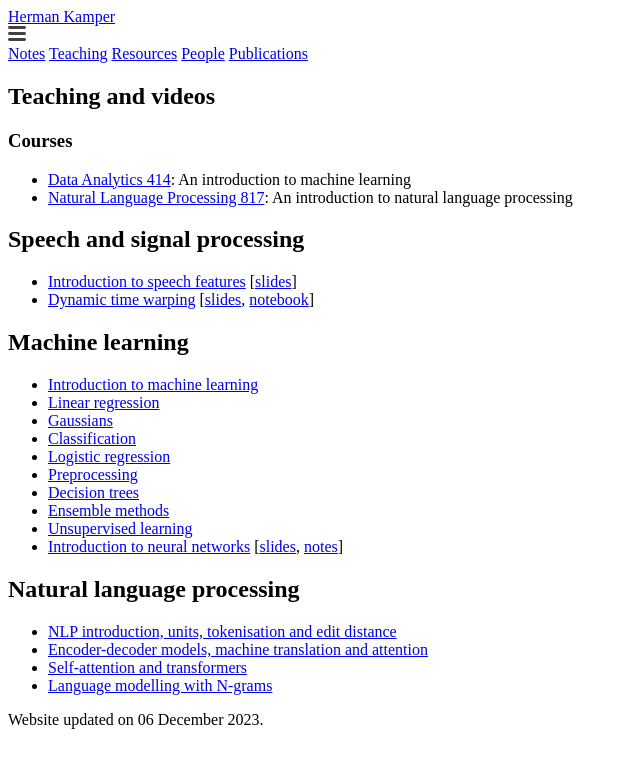
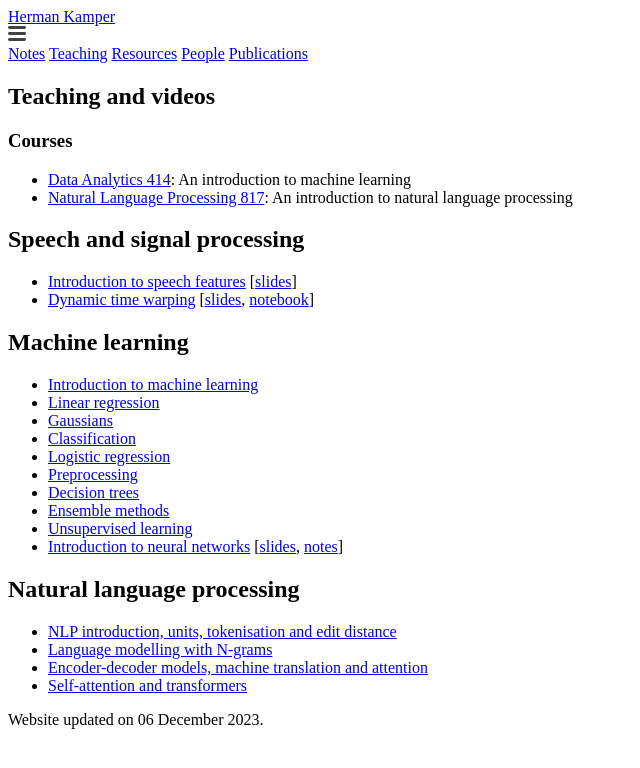
Before and after one commit to kamperh/kamperh.github.io, a Jekyll site: the page built from teaching.md, in a window 1280 px wide. Shown: the top 768 px of the page, without its empty margins (0-640 px from the left). Built offline with Jekyll 4.4.1, drawn with Linux system fonts in a browser that asks for light colours; a style sheet for code colours, icons or effects is not loaded.

```diff
--- a/teaching.md
+++ b/teaching.md
@@ -41,6 +41,6 @@ order: 2
 ## Natural language processing
 
 - [NLP introduction, units, tokenisation and edit distance](https://www.youtube.com/playlist?list=PLmZlBIcArwhOqEQwyk2TBHmtEKTGPMu5d)
+- [Language modelling with N-grams](https://www.youtube.com/playlist?list=PLmZlBIcArwhP-ril7Xe5vDNpdMEgOjppP)
 - [Encoder-decoder models, machine translation and attention](https://www.youtube.com/playlist?list=PLmZlBIcArwhPHmHzyM_cZJQ8_v5paQJTV)
 - [Self-attention and transformers](https://www.youtube.com/playlist?list=PLmZlBIcArwhOPR2s-FIR7WoqNaBML233s)
-- [Language modelling with N-grams](https://www.youtube.com/playlist?list=PLmZlBIcArwhP-ril7Xe5vDNpdMEgOjppP)
```
